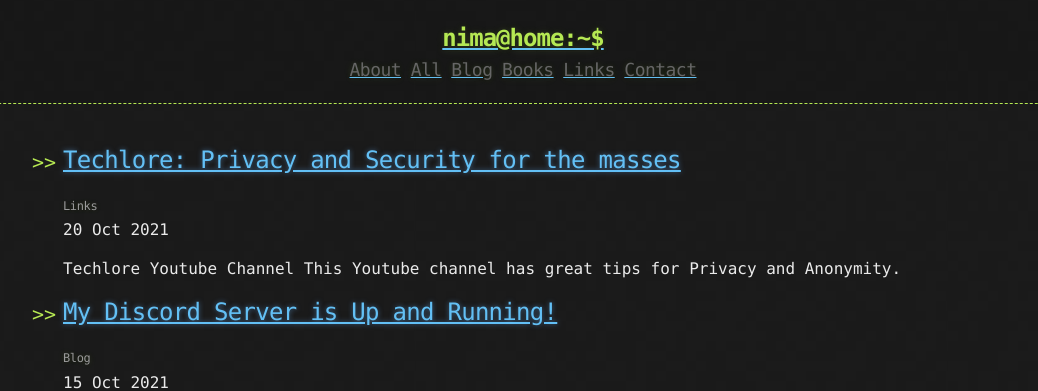
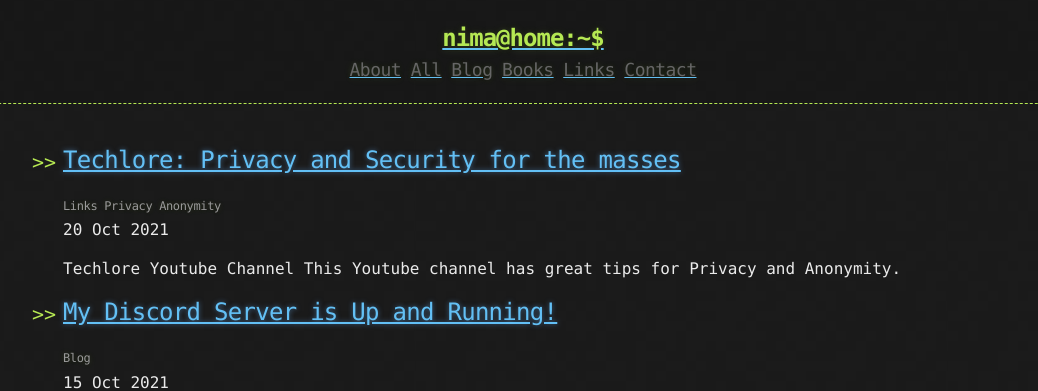
Before and after one commit to CamoCatX/camocatx.github.io, a Jekyll site: the page built from index.html, in a window 1280 px wide. Shown: the top 391 px of the page, without its empty margins (117-1155 px from the left). Built offline with Jekyll 4.4.1, drawn with Linux system fonts in a browser that asks for light colours; the list of posts is cut into pages by our own code.

Commit message:
Update index.html
Add tags

```diff
--- a/index.html
+++ b/index.html
@@ -6,9 +6,14 @@ layout: default
     {% for post in paginator.posts %}
       <li>
         <h2><a href="{{ post.url | prepend: site.baseurl | replace: '//', '/' }}">{{ post.title }}</a></h2>
+        <h6>
         {% for cat in post.categories %}
-        <h6><category>{{ cat | xml_escape }}</category></h6>
+        <category>{{ cat | xml_escape }}</category>
         {% endfor %}
+        {% for tag in post.tags %}
+        <category>{{ tag | xml_escape }}</category>
+        {% endfor %}
+        </h6>
         <time datetime="{{ post.date | date_to_xmlschema }}">{{ post.date | date_to_string }}</time>
         <p>{{ post.content | strip_html | truncatewords:50 }}</p>
         <!--{% for cat in post.categories %}
```
